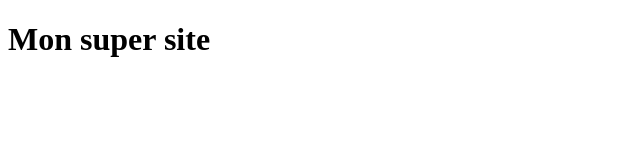
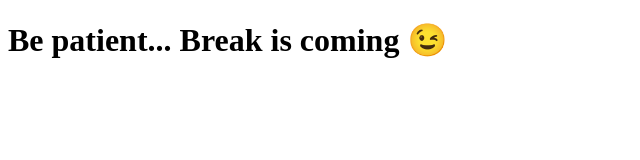
Before and after one commit to jpheos/demo_conflit, a plain HTML site: page index.html in a window 1280 px wide. Shown: the whole page, without its empty margins (0-640 px from the left). Drawn offline with Linux system fonts and the light colour scheme.

Commit message:
change title and paragraph

```diff
--- a/index.html
+++ b/index.html
@@ -4,9 +4,9 @@
   <meta charset="UTF-8">
   <meta http-equiv="X-UA-Compatible" content="IE=edge">
   <meta name="viewport" content="width=device-width, initial-scale=1.0">
-  <title>Document</title>
+  <title>Hello Batch 743</title>
 </head>
 <body>
-  <h1>Mon super site</h1>
+  <h1>Be patient... Break is coming 😉</h1>
 </body>
 </html>
```
